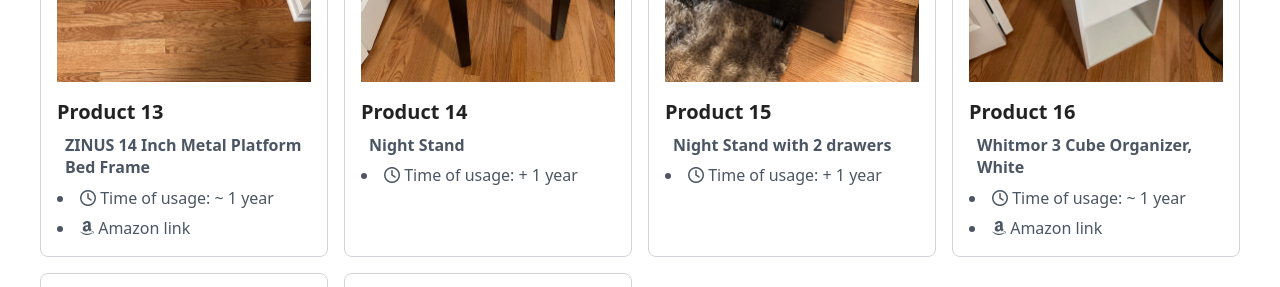
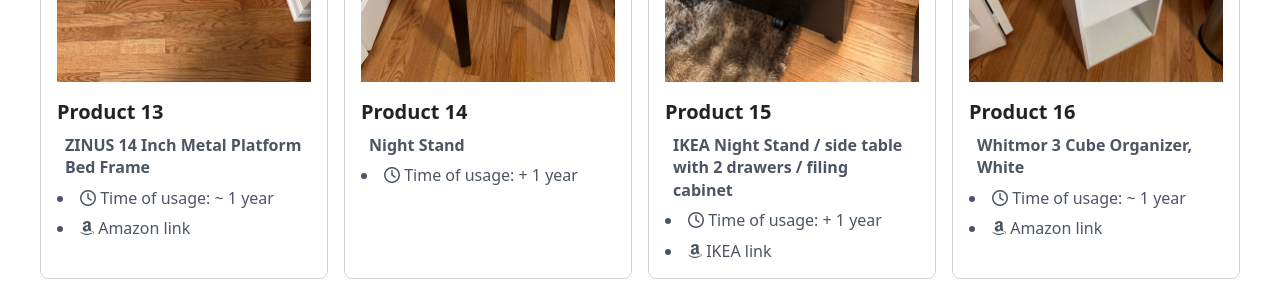
Before and after one commit to mudafar/moving-sale, a website built with webpack: page index.html in a window 1280 px wide. Shown: the part 2300-2587 px from the top of the page. Built offline with nearby package versions, Linux system fonts and the light colour scheme; files whose address does not match are found by name.

Commit message:
feat: add nightstand

```diff
--- a/index.html
+++ b/index.html
@@ -335,12 +335,17 @@
     <img src="img/prod-11.jpg" alt="Product 15" class="w-full h-auto object-cover">
     <h2 class="text-xl font-bold mt-4">Product 15</h2>
     <p class="text-l font-bold text-gray-600 m-2">
-      Night Stand with 2 drawers
+      IKEA Night Stand / side table  with 2 drawers / filing cabinet
     </p>
 
     <ul class="list-disc list-inside space-y-2">
       <li class="text-gray-600">
         <i class="far fa-clock"></i> Time of usage: + 1 year
+      </li>
+      <li class="text-gray-600">
+        <a href="https://www.ikea.com/us/en/p/malm-2-drawer-chest-black-brown-00103343/#content" target="_blank">
+          <i class="fab fa-amazon"></i> IKEA link
+        </a>
       </li>
     </ul>
   </div>
```
